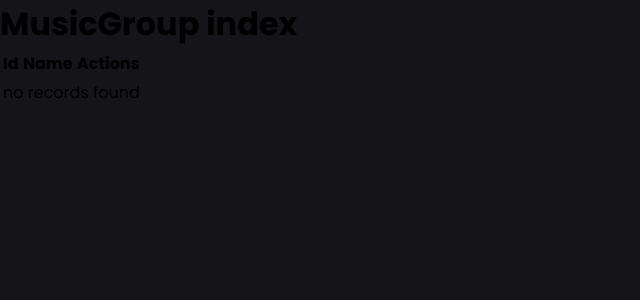
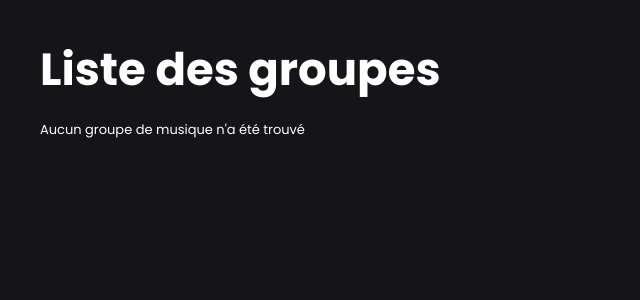
Before and after one commit to marouaneTalbi/challenge_project, a Symfony app: template templates/front/music_group/index.html.twig in a window 1280 px wide. Shown: the top 300 px of the page, without its empty margins (0-640 px from the left). Run offline with Twig, Linux system fonts and the light colour scheme; the template is opened without the code that fills it, so the values that code supplies are empty; style sheets or scripts are compiled from the project's sources; some libraries are stand-ins or nearby versions.

Commit message:
music group index scss fix

```diff
--- a/assets/styles/pages/music_group/index.scss
+++ b/assets/styles/pages/music_group/index.scss
@@ -60,6 +60,7 @@
                     display: flex;
                     flex-direction: row;
                     gap: 15px;
+                    flex-wrap: wrap;
 
                     & li {
                         font-style: normal;
--- a/templates/front/music_group/index.html.twig
+++ b/templates/front/music_group/index.html.twig
@@ -1,48 +1,30 @@
 {% extends 'base_front.html.twig' %}
 
 {% block body %}
-    <h1>MusicGroup index</h1>
 
-    <table class="table">
-        <thead>
-            <tr>
-                <th>Id</th>
-                <th>Name</th>
-                <th>Actions</th>
-            </tr>
-        </thead>
-        <tbody>
-        {% for music_group in music_groups %}
-            <tr>
-                <td>{{ music_group.id }}</td>
-                <td>{{ music_group.name }}</td>
-                <td><a href="follow/{{ music_group.id }}">follow</a></td>
-                <td>
-                    <div class="actionTable">
-                        <button class="button">
-                            <a href="{{ path('front_app_music_group_show', {'id': music_group.id}) }}">
-                                <i class="fa-solid fa-eye"></i>
-                            </a>
-                        </button>
-                        {% if is_granted('ROLE_ADMIN')  %}
-                            <button class="button">
-                                <a href="{{ path('front_app_music_group_edit', {'id': music_group.id}) }}">
-                                    <i class="fa-solid fa-pencil"></i>
-                                </a>
-                            </button>
-                            {% include 'front/music_group/_delete_form.html.twig' %}
-                        {% endif %}
+    <section class="music-group-index">
+        <h1>Liste des groupes</h1>
+
+        <div class="music-group-list">
+            {% for music_group in music_groups %}
+                <a class="music-group-card" href="{{ path('front_app_music_group_show', {'id': music_group.id}) }}">
+                    <div class="picture">
+
                     </div>
-                </td>
-            </tr>
-        {% else %}
-            <tr>
-                <td colspan="3">no records found</td>
-            </tr>
-        {% endfor %}
-        </tbody>
-    </table>
-
+                    <div class="music-group-infos">
+                        <h3>{{ music_group.name }}</h3>
+                        <ul>
+                            {% for artiste in music_group.artiste %}
+                                <li>{{ artiste.firstname }}</li>
+                            {% endfor %}
+                        </ul>
+                    </div>
+                </a>
+            {% else %}
+                <p>Aucun groupe de musique n'a été trouvé</p>
+            {% endfor %}
+        </div>
+    </section>
 
 
 {% endblock %}
```
